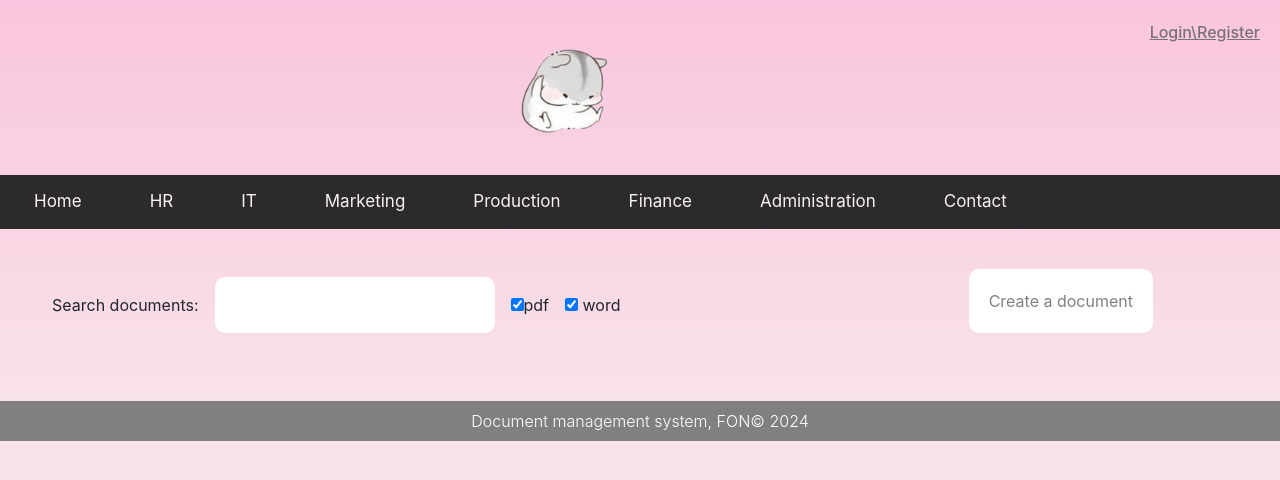
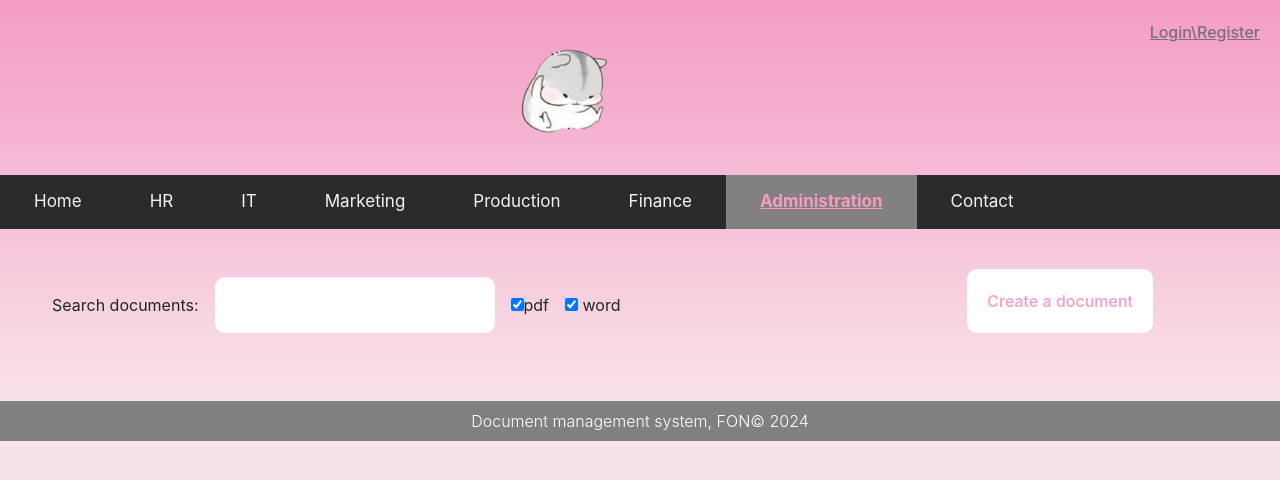
Before and after one commit to elab-development/internet-tehnologije-projekat-documentmanagement_2017_0347, a React (Create React App) app: page /documents/administration in a window 1280 px wide. Shown: the top 480 px of the page. Built offline with nearby package versions, Linux system fonts and the light colour scheme.

Commit message:
Doterani dugmici i aktivna stranica

```diff
--- a/src/App.css
+++ b/src/App.css
@@ -4,7 +4,7 @@
  /* align-items: center;
  text-align: center;*/
   justify-content: center;
-  background-image: linear-gradient( #fac5de, rgb(248, 226, 233) 50%,#f7e4ed);
+  background-image: linear-gradient( #f49cc5, rgb(248, 226, 233) 50%,#f7e4ed);
 }
 
 .auth-form-container, .login-form, .register-form{
@@ -49,7 +49,13 @@ button {
   padding: 20px;
   border-radius: 10px;
   cursor: pointer;
-  color: grey;
+  color:#f49cc5;
+  font-weight: 500;
+  transition: all 0.5s ease;
+}
+button:hover {
+  background-color: gray;
+  color: white;
 }
 
 .link-btn {
@@ -192,7 +198,12 @@ button {
   margin: 20px auto;
 }
 .nav-bar-item.active {
-  background-color:    #fac5de ;
-  color: white;
+  background-color:  rgb(131, 128, 128);
+  color: #f49cc5;
+  font-weight: 700;
   text-decoration: underline;
 }
+.regular{
+  color:#787275;
+  font-weight: 500;
+}
--- a/src/components/Documents/Documents.js
+++ b/src/components/Documents/Documents.js
@@ -35,18 +35,18 @@ const Documents = (props) => {
                         && (!isPdfChecked ? document.format !== 'pdf' : true)
                         && (!isWordChecked ? document.format !== 'word' : true)
                     ).map(document => (
+
                         <div className='card'>
                             <b>{document.title}</b>
                             <br />
                             {new Date(document.date).toLocaleDateString()}
                             <br />
                             {document.text.substring(0, 35)}...
-                            <br />
-                            <Link className="view-more-button" to={"/document/" + document.department + "/" + document.id}>
-                                <button>View more</button>
+                            <Link className="regular"to={"/document/" + document.department + "/" + document.id}>
+                                View more
                             </Link>
                         </div>
-                    ))}
+                   )) }
             </div>
         </div>
 
--- a/src/components/NavBar.js
+++ b/src/components/NavBar.js
@@ -1,18 +1,17 @@
 import React from 'react'
-import { Link } from 'react-router-dom'
+import { NavLink } from 'react-router-dom'
 
-// <input type="text" placeholder="Search.."></input>
 const NavBar = () =>{
   return (
     <div class="nav-bar">
-        <Link className="nav-bar-item" to="/">Home</Link>
-        <Link className="nav-bar-item" to="/documents/hr">HR</Link>
-        <Link className="nav-bar-item" to="/documents/it">IT</Link>
-        <Link className="nav-bar-item" to="/documents/marketing">Marketing</Link>
-        <Link className="nav-bar-item" to="/documents/production" >Production</Link>
-        <Link className="nav-bar-item" to="/documents/finance">Finance</Link>
-        <Link className="nav-bar-item" to="/documents/administration">Administration</Link>
-        <Link className="nav-bar-item" to="/contact">Contact</Link>
+        <NavLink className="nav-bar-item" to="/">Home</NavLink>
+        <NavLink className="nav-bar-item" to="/documents/hr">HR</NavLink>
+        <NavLink className="nav-bar-item" to="/documents/it">IT</NavLink>
+        <NavLink className="nav-bar-item" to="/documents/marketing">Marketing</NavLink>
+        <NavLink className="nav-bar-item" to="/documents/production" >Production</NavLink>
+        <NavLink className="nav-bar-item" to="/documents/finance">Finance</NavLink>
+        <NavLink className="nav-bar-item" to="/documents/administration">Administration</NavLink>
+        <NavLink className="nav-bar-item" to="/contact">Contact</NavLink>
     </div>
   )
 }
```
